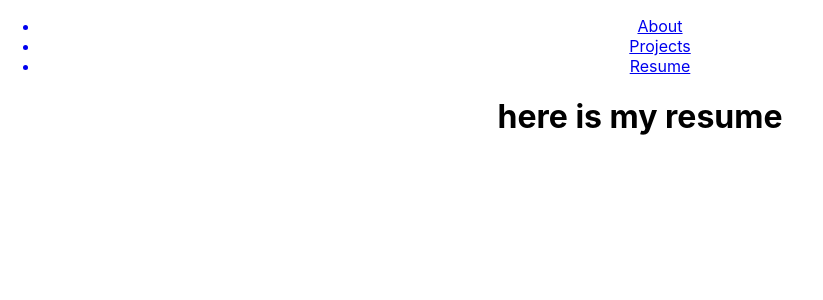
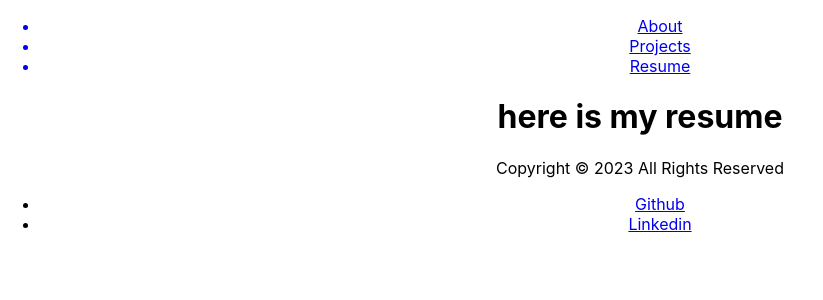
Before and after one commit to ambertav/portfolio, a React (Create React App) app: page /resume in a window 1280 px wide. Shown: the top 300 px of the page, without its empty margins (0-823 px from the left). Built offline with nearby package versions, Linux system fonts and the light colour scheme.

Commit message:
renders footer with socials

```diff
--- a/src/App.js
+++ b/src/App.js
@@ -2,6 +2,7 @@ import './App.css';
 import { Routes, Route } from 'react-router';
 
 import Navigation from './components/Navigation';
+import Footer from './components/Footer';
 import Projects from './pages/Projects';
 import Resume from './pages/Resume';
 import About from './pages/About';
@@ -18,6 +19,7 @@ function App() {
           <Route path='/projects' element={<Projects />} />
           <Route path='/resume' element={<Resume />} />
       </Routes>
+      <Footer />
     </div>
   );
 }
--- /dev/null
+++ b/src/components/Footer.js
@@ -0,0 +1,18 @@
+import Connect from './Connect';
+
+function Footer () {
+
+    const year = new Date().getFullYear()
+
+    return (
+    <footer>
+        <div>
+            <span>Copyright &copy; {year} All Rights Reserved</span>
+        </div>
+        <Connect />
+    </footer>
+    )
+}
+
+
+export default Footer;
```
